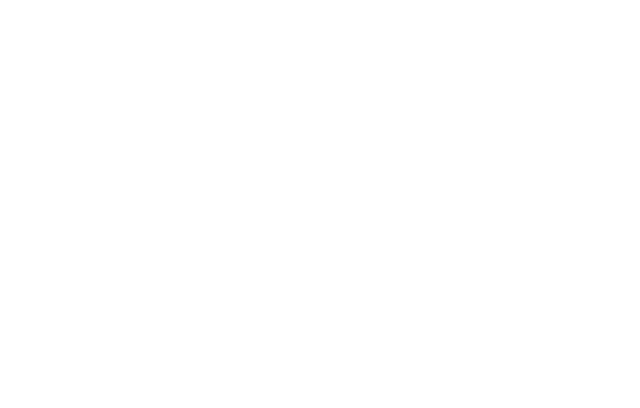
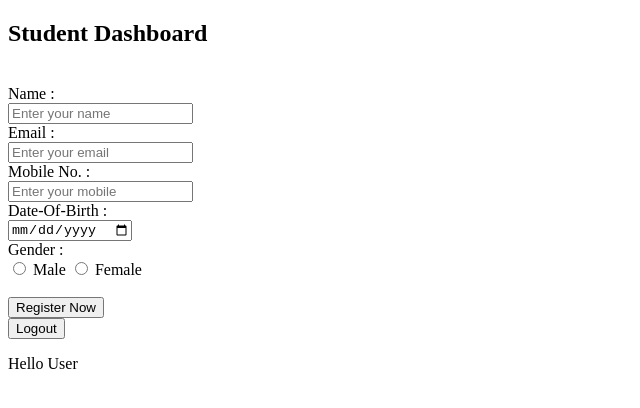
Before and after one commit to Rutuja20Sanap/local-storage, a plain HTML site: page index.html in a window 1280 px wide. Shown: the whole page, without its empty margins (0-640 px from the left). Drawn offline with Linux system fonts and the light colour scheme.

Commit message:
added the student-form for student dashboard

```diff
--- a/index.html
+++ b/index.html
@@ -6,6 +6,25 @@
     <title>Local-storage</title>
 </head>
 <body>
+    <div class="student-form">
+        <div id="form-container">
+          <h2>Student  Dashboard</h2><br>
+          <label>Name :</label><br>
+          <input type="text" id="name" placeholder="Enter your name" class="input-field"><br>
+      <label>Email :</label><br>
+          <input type="email" id="email" placeholder="Enter your email"  class="input-field"><br>
+      <label>Mobile No. :</label><br>
+          <input type="text" id="mobile" placeholder="Enter your mobile"  class="input-field"><br>
+      <label>Date-Of-Birth :</label><br>
+          <input type="date" id="dob"  class="input-field"><br>
+      <label>Gender :</label><br>
+          <input class="mar" type="radio" id="male" name="gender" value="Male" > Male
+          <input class="mar" type="radio" id="female" name="gender" value="Female"> Female<br><br>
+          <button id="save" onclick="save()">Register Now</button>
+        </div>
+        <button id="logout" onclick="logout()">Logout</button>
 
+        <p id="greeting">Hello User</p>
+        </div>
 </body>
 </html>
```
